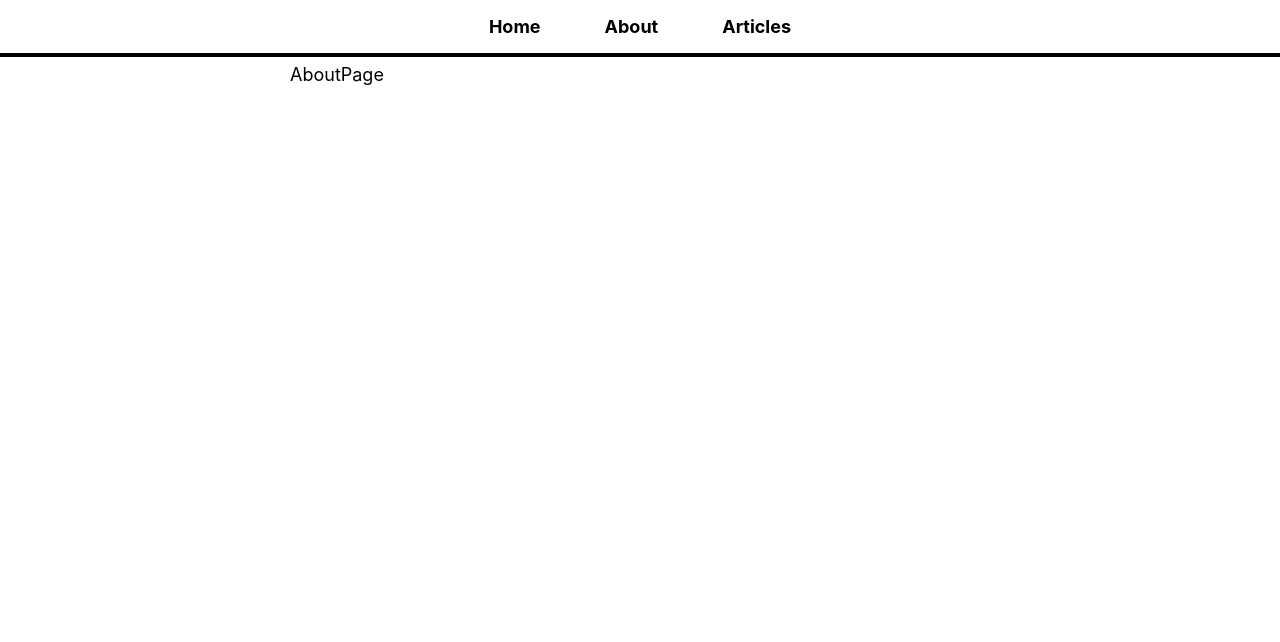
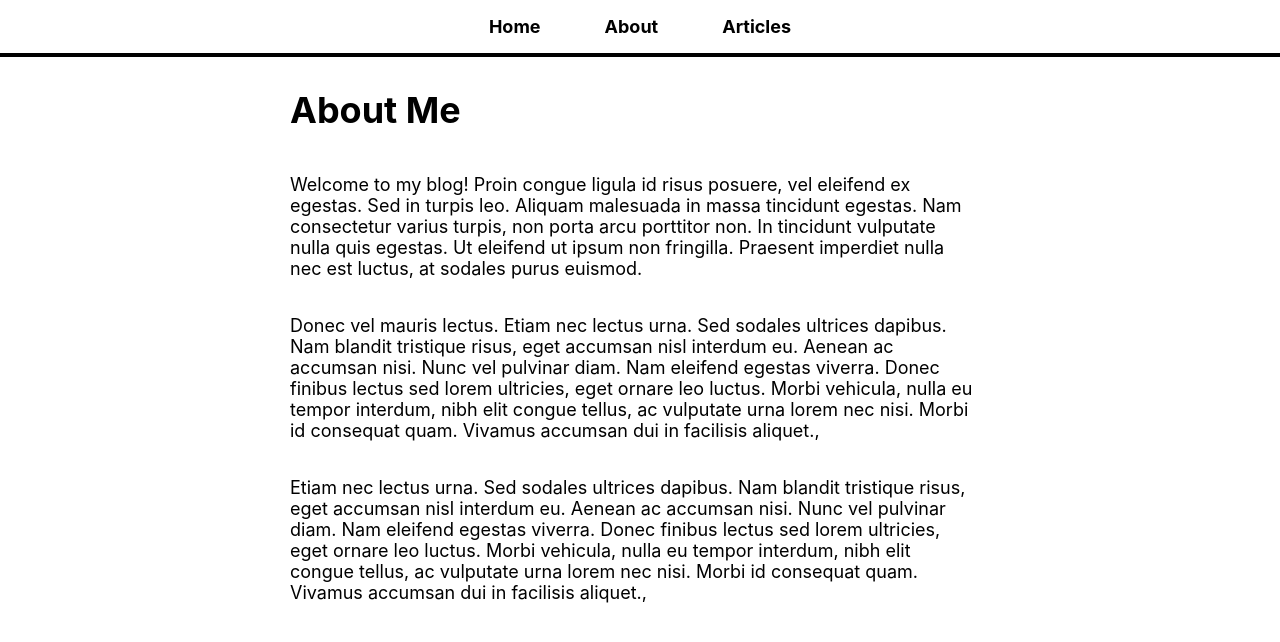
Before and after one commit to JeanBayer/front-blog-proyect, a React (Vite) app: page /about in a window 1280 px wide. Shown: the top 642 px of the page. Built offline with nearby package versions, Linux system fonts and the light colour scheme.

Commit message:
feat(not found): Add not found page and lorem  text

```diff
--- a/src/App.jsx
+++ b/src/App.jsx
@@ -4,6 +4,7 @@ import AboutPage from "./pages/AboutPage";
 import ArticlePage from "./pages/ArticlePage";
 import ArticlesListPage from "./pages/ArticlesListPage";
 import HomePage from "./pages/HomePage";
+import NotFoundPage from "./pages/NotFoundPage";
 
 function App() {
   return (
@@ -17,6 +18,7 @@ function App() {
               <Route path="/about" element={<AboutPage />} />
               <Route path="/articles" element={<ArticlesListPage />} />
               <Route path="/articles/:articleId" element={<ArticlePage />} />
+              <Route path="*" element={<NotFoundPage />} />
             </Routes>
           </div>
         </div>
--- a/src/pages/AboutPage.jsx
+++ b/src/pages/AboutPage.jsx
@@ -1,5 +1,35 @@
 const AboutPage = () => {
-  return <div>AboutPage</div>;
+  return (
+    <>
+      <h1>About Me</h1>
+      <p>
+        Welcome to my blog! Proin congue ligula id risus posuere, vel eleifend
+        ex egestas. Sed in turpis leo. Aliquam malesuada in massa tincidunt
+        egestas. Nam consectetur varius turpis, non porta arcu porttitor non. In
+        tincidunt vulputate nulla quis egestas. Ut eleifend ut ipsum non
+        fringilla. Praesent imperdiet nulla nec est luctus, at sodales purus
+        euismod.
+      </p>
+      <p>
+        Donec vel mauris lectus. Etiam nec lectus urna. Sed sodales ultrices
+        dapibus. Nam blandit tristique risus, eget accumsan nisl interdum eu.
+        Aenean ac accumsan nisi. Nunc vel pulvinar diam. Nam eleifend egestas
+        viverra. Donec finibus lectus sed lorem ultricies, eget ornare leo
+        luctus. Morbi vehicula, nulla eu tempor interdum, nibh elit congue
+        tellus, ac vulputate urna lorem nec nisi. Morbi id consequat quam.
+        Vivamus accumsan dui in facilisis aliquet.,
+      </p>
+      <p>
+        Etiam nec lectus urna. Sed sodales ultrices dapibus. Nam blandit
+        tristique risus, eget accumsan nisl interdum eu. Aenean ac accumsan
+        nisi. Nunc vel pulvinar diam. Nam eleifend egestas viverra. Donec
+        finibus lectus sed lorem ultricies, eget ornare leo luctus. Morbi
+        vehicula, nulla eu tempor interdum, nibh elit congue tellus, ac
+        vulputate urna lorem nec nisi. Morbi id consequat quam. Vivamus accumsan
+        dui in facilisis aliquet.,
+      </p>
+    </>
+  );
 };
 
 export default AboutPage;
--- a/src/pages/ArticlePage.jsx
+++ b/src/pages/ArticlePage.jsx
@@ -1,9 +1,12 @@
 import { useParams } from "react-router-dom";
 import articles from "./article-content";
+import NotFoundPage from "./NotFoundPage";
 
 const ArticlePage = () => {
   const { articleId } = useParams();
   const article = articles.find((article) => article.name === articleId);
+
+  if (!article) return <NotFoundPage />;
 
   return (
     <>
--- a/src/pages/HomePage.jsx
+++ b/src/pages/HomePage.jsx
@@ -1,5 +1,35 @@
 const HomePage = () => {
-  return <div>HomePage</div>;
+  return (
+    <>
+      <h1>Home Me</h1>
+      <p>
+        Welcome to my blog! Proin congue ligula id risus posuere, vel eleifend
+        ex egestas. Sed in turpis leo. Aliquam malesuada in massa tincidunt
+        egestas. Nam consectetur varius turpis, non porta arcu porttitor non. In
+        tincidunt vulputate nulla quis egestas. Ut eleifend ut ipsum non
+        fringilla. Praesent imperdiet nulla nec est luctus, at sodales purus
+        euismod.
+      </p>
+      <p>
+        Donec vel mauris lectus. Etiam nec lectus urna. Sed sodales ultrices
+        dapibus. Nam blandit tristique risus, eget accumsan nisl interdum eu.
+        Aenean ac accumsan nisi. Nunc vel pulvinar diam. Nam eleifend egestas
+        viverra. Donec finibus lectus sed lorem ultricies, eget ornare leo
+        luctus. Morbi vehicula, nulla eu tempor interdum, nibh elit congue
+        tellus, ac vulputate urna lorem nec nisi. Morbi id consequat quam.
+        Vivamus accumsan dui in facilisis aliquet.,
+      </p>
+      <p>
+        Etiam nec lectus urna. Sed sodales ultrices dapibus. Nam blandit
+        tristique risus, eget accumsan nisl interdum eu. Aenean ac accumsan
+        nisi. Nunc vel pulvinar diam. Nam eleifend egestas viverra. Donec
+        finibus lectus sed lorem ultricies, eget ornare leo luctus. Morbi
+        vehicula, nulla eu tempor interdum, nibh elit congue tellus, ac
+        vulputate urna lorem nec nisi. Morbi id consequat quam. Vivamus accumsan
+        dui in facilisis aliquet.,
+      </p>
+    </>
+  );
 };
 
 export default HomePage;
--- /dev/null
+++ b/src/pages/NotFoundPage.jsx
@@ -0,0 +1,5 @@
+const NotFoundPage = () => {
+  return <h1>404: Page Not Found</h1>;
+};
+
+export default NotFoundPage;
```
